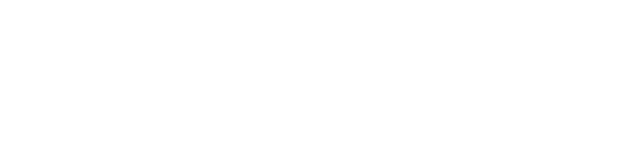
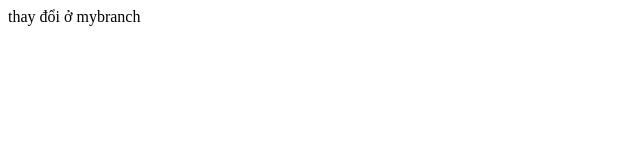
Before and after one commit to adaitran771/Mobile_App, a plain HTML site: page index.html in a window 1280 px wide. Shown: the whole page, without its empty margins (0-640 px from the left). Drawn offline with Linux system fonts and the light colour scheme.

Commit message:
thay doi o mybranch

```diff
--- a/index.html
+++ b/index.html
@@ -6,6 +6,7 @@
     <title>Document</title>
 </head>
 <body>
+    <div>thay đổi ở mybranch</div>
 
 </body>
 </html>
```
